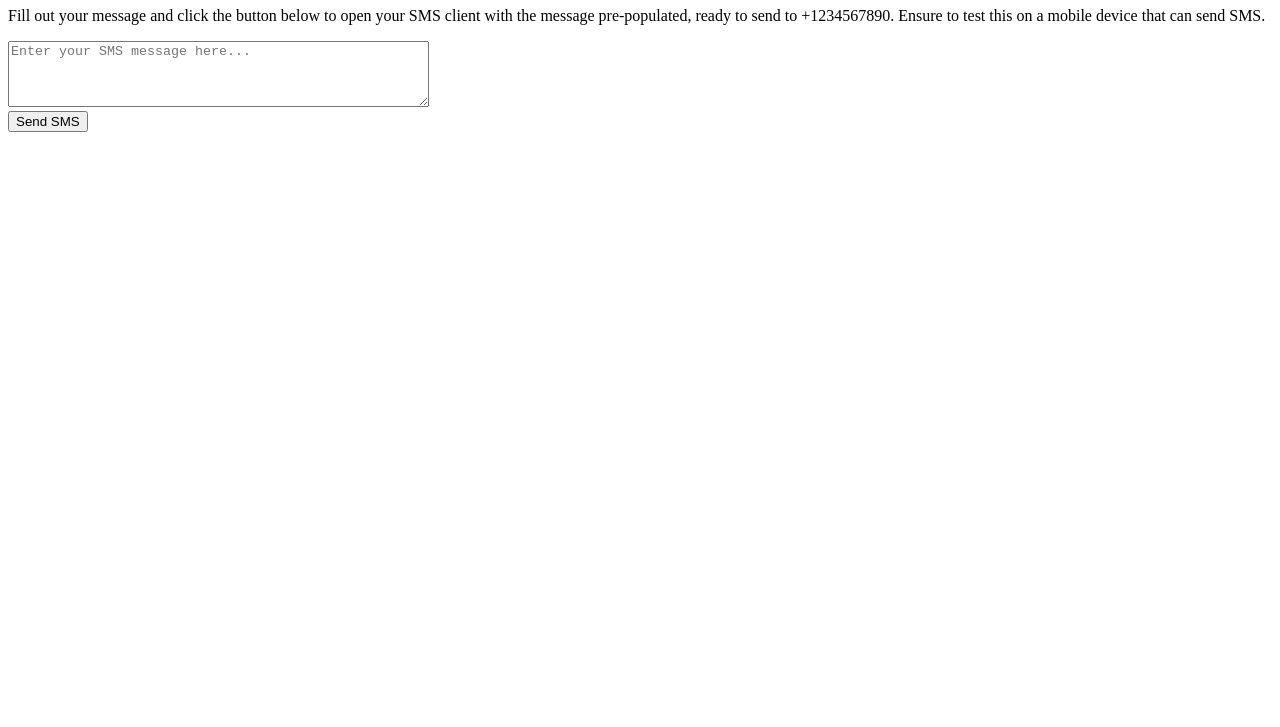
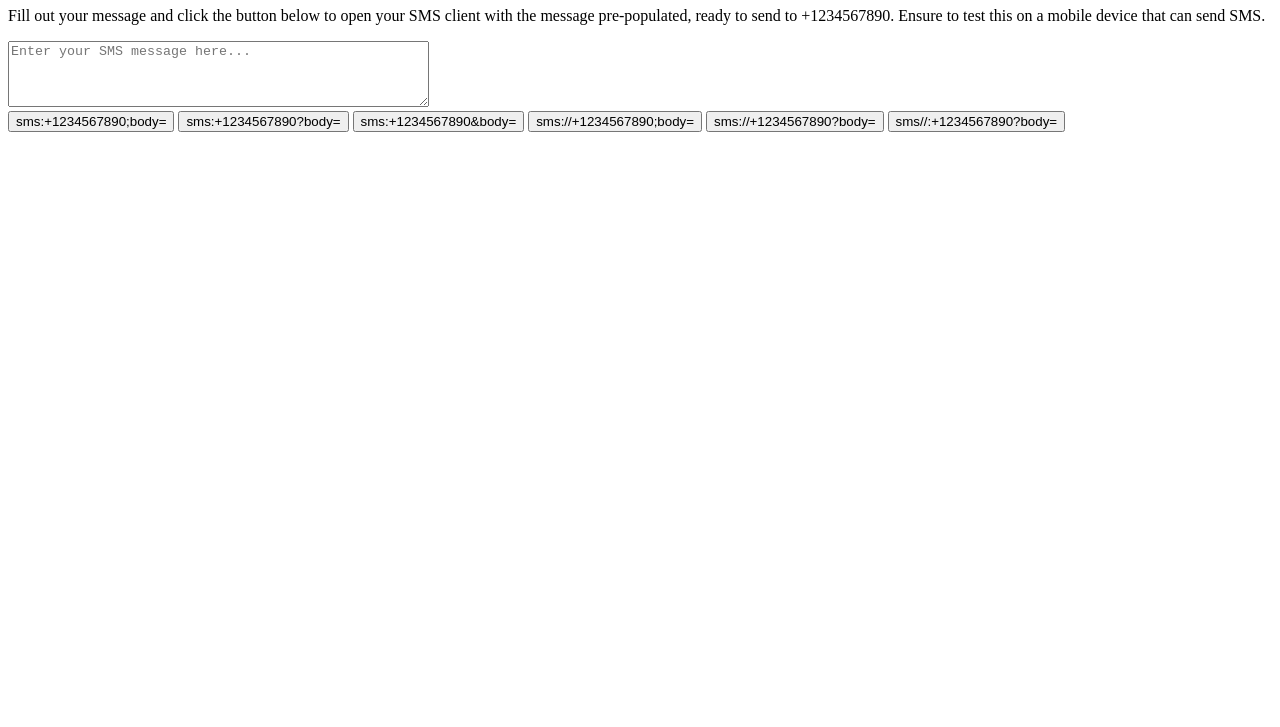
Before and after one commit to m-roberts/html-sms-uri-test-page, a plain HTML site: page index.html in a window 1280 px wide. Shown: the part 73-800 px from the top of the page. Drawn offline with Linux system fonts and the light colour scheme.

Commit message:
Add different options as different buttons

```diff
--- a/index.html
+++ b/index.html
@@ -11,31 +11,59 @@
         </p>
         <textarea id="messageTextArea" rows="4" cols="50" placeholder="Enter your SMS message here..."></textarea>
         <br>
-        <button onclick="redirectToSms()">Send SMS</button>
+        <button onclick="redirect1()">sms:+1234567890;body=</button>
+        <button onclick="redirect2()">sms:+1234567890?body=</button>
+        <button onclick="redirect3()">sms:+1234567890&body=</button>
+        <button onclick="redirect4()">sms://+1234567890;body=</button>
+        <button onclick="redirect5()">sms://+1234567890?body=</button>
+        <button onclick="redirect6()">sms//:+1234567890?body=</button>
         <script>
-        function getMobileOperatingSystem() {
-          var userAgent = navigator.userAgent || navigator.vendor || window.opera;
-
-          if ( userAgent.match( /iPad/i ) || userAgent.match( /iPhone/i ) || userAgent.match( /iPod/i ) ) { return 'iOS'; }
-
-          else { return 'Not iOS'; }
+        function redirect1() {
+            var body = document.getElementById('messageTextArea').value;
+            var number = '+1234567890';
+            var smsLink = "sms:" + number + ";body=" + encodeURIComponent(body);
+            console.log(smsLink);
+            window.location.href = smsLink;
         }
 
-        function redirectToSms() {
-          var body = document.getElementById('messageTextArea').value;
+        function redirect2() {
+            var body = document.getElementById('messageTextArea').value;
+            var number = '+1234567890';
+            var smsLink = "sms:" + number + "?body=" + encodeURIComponent(body);
+            console.log(smsLink);
+            window.location.href = smsLink;
+        }
 
-          var number = '+1234567890';
+        function redirect3() {
+            var body = document.getElementById('messageTextArea').value;
+            var number = '+1234567890';
+            var smsLink = "sms:" + number + "&body=" + encodeURIComponent(body);
+            console.log(smsLink);
+            window.location.href = smsLink;
+        }
 
-          var device = getMobileOperatingSystem();
-          var smsLink;
-          if(device == 'iOS') {
-            smsLink = "sms://" + number + "&body=" + encodeURIComponent(body);
-          } else {
-            smsLink = "sms:" + number + "?body=" + encodeURIComponent(body);
-          }
+        function redirect4() {
+            var body = document.getElementById('messageTextArea').value;
+            var number = '+1234567890';
+            var smsLink = "sms://" + number + ";body=" + encodeURIComponent(body);
+            console.log(smsLink);
+            window.location.href = smsLink;
+        }
 
-          console.log(smsLink)
-          window.location.href = smsLink;
+        function redirect5() {
+            var body = document.getElementById('messageTextArea').value;
+            var number = '+1234567890';
+            var smsLink = "sms://" + number + "?body=" + encodeURIComponent(body);
+            console.log(smsLink);
+            window.location.href = smsLink;
+        }
+
+        function redirect6() {
+            var body = document.getElementById('messageTextArea').value;
+            var number = '+1234567890';
+            var smsLink = "sms://" + number + "&body=" + encodeURIComponent(body);
+            console.log(smsLink);
+            window.location.href = smsLink;
         }
         </script>
     </body>
```
